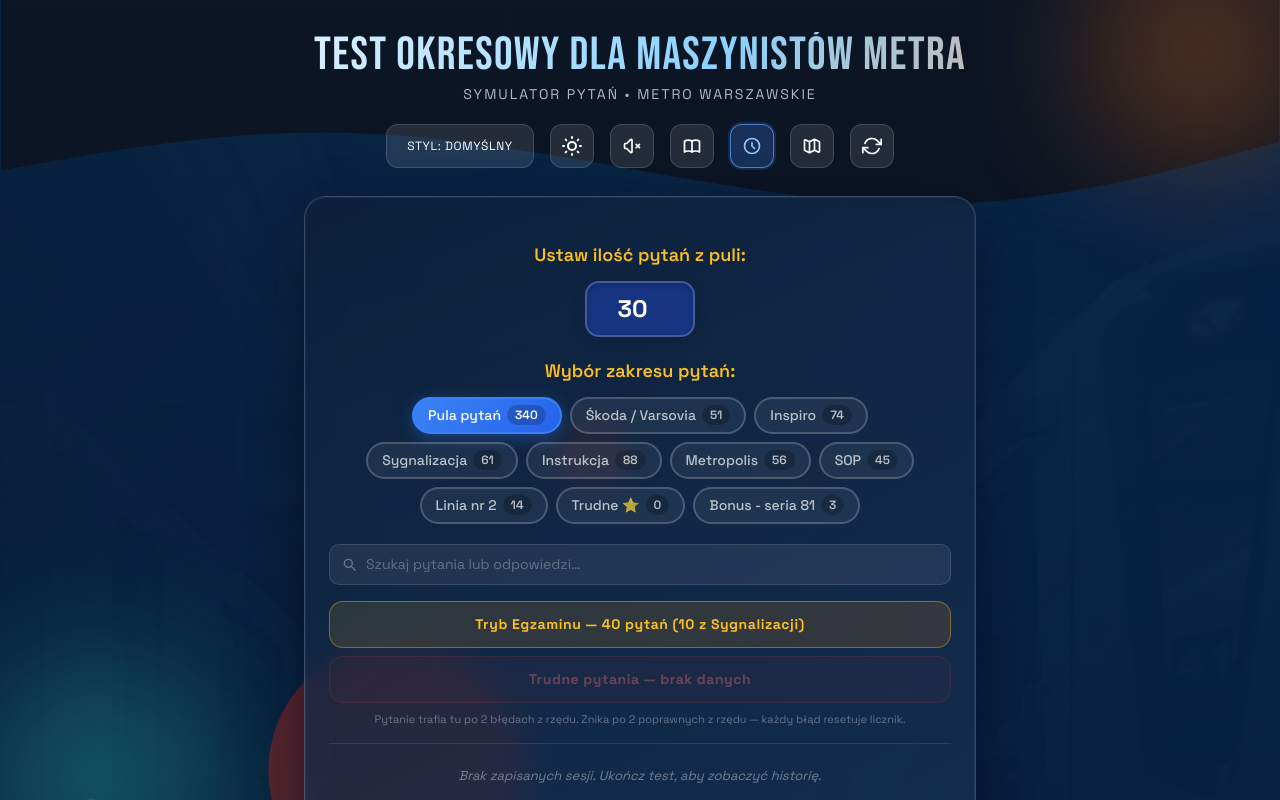
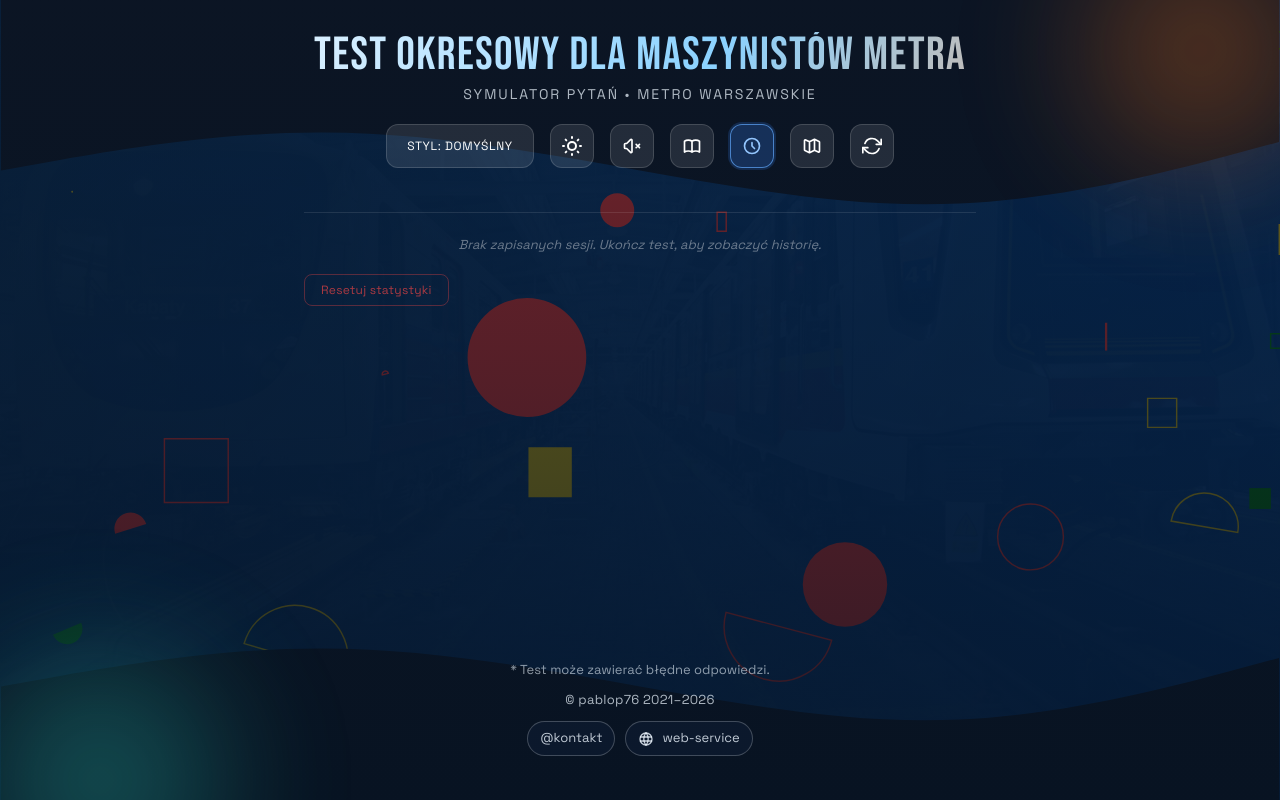
Before and after one commit to pablop76/metro-test, a React (Create React App) app: page / in a window 1280 px wide. Both pictures are taken after a click on the button 752 px from the left and 145 px from the top of the page. Shown: the top 800 px of the page. Built offline with nearby package versions, Linux system fonts and the light colour scheme.

Commit message:
fix: mapa i historia zastępują widok quizu zamiast nakładać się na niego

```diff
--- a/src/App.js
+++ b/src/App.js
@@ -460,7 +460,7 @@ function App() {
         </button>
         <button
           className={`control-btn ${showHistory ? "active" : ""}`}
-          onClick={() => setShowHistory(h => !h)}
+          onClick={() => { setShowHistory(h => !h); setShowMap(false); }}
           title="Historia sesji"
         >
           <svg className="h-5 w-5" fill="none" stroke="currentColor" viewBox="0 0 24 24">
@@ -469,7 +469,7 @@ function App() {
         </button>
         <button
           className={`control-btn ${showMap ? "active" : ""}`}
-          onClick={() => setShowMap(m => !m)}
+          onClick={() => { setShowMap(m => !m); setShowHistory(false); }}
           title="Mapa postępów"
         >
           <svg className="h-5 w-5" fill="none" stroke="currentColor" viewBox="0 0 24 24">
@@ -498,6 +498,23 @@ function App() {
         </div>
       )}
 
+      {showHistory && (
+        <div className="flex justify-center flex-grow p-4">
+          <div className="w-full max-w-2xl">
+            <SessionHistory />
+            <button className="reset-stats-btn" onClick={handleResetStats}>Resetuj statystyki</button>
+          </div>
+        </div>
+      )}
+
+      {showMap && allQuestions.length > 0 && (
+        <div className="flex justify-center flex-grow px-4 pb-4 pt-2">
+          <MetroMap allQuestions={allQuestions} />
+        </div>
+      )}
+
+      {!showHistory && !showMap && (
+        <>
           <div className="flex justify-center flex-grow p-4">
             <div className="setup-panel glass-card w-full max-w-2xl p-6 text-center">
               <LimitOfquestions handleChangeLimit={handleChangeLimit} maxQuestions={examMode ? EXAM_TOTAL_COUNT : maxQuestions} currentTest={currentTest} poolSize={fullFilteredLength} disabled={examMode}>
@@ -557,26 +574,13 @@ function App() {
                   )}
                 </div>
               )}
-          {/* Historia sesji */}
-          {showHistory && (
-            <>
-              <SessionHistory />
-              <button className="reset-stats-btn" onClick={handleResetStats}>
-                Resetuj statystyki
-              </button>
+            </div>
+          </div>
         </>
       )}
-        </div>
-      </div>
 
-      {/* Mapa postępów */}
-      {showMap && allQuestions.length > 0 && (
-        <div className="flex justify-center px-4 pb-2">
-          <MetroMap allQuestions={allQuestions} />
-        </div>
-      )}
-
-      {showWrongAnswers ? (
+      {!showHistory && !showMap && (
+        showWrongAnswers ? (
           <WrongAnswers wrongAnswers={wrongAnswers} startMistakesReview={startMistakesReview} />
         ) : currentTest.length === 0 ? null : (
           <>
@@ -608,6 +612,7 @@ function App() {
               <ProgressStats correctAnswers={correctAnswers} inCorrectAnswers={inCorrectAnswers} maxQuestions={maxQuestions} learningMode={learningMode} totalAnswered={totalAnswered} />
             )}
           </>
+        )
       )}
       <Footer />
     </div>
```
Lines whose indentation alone changed are shown as unchanged.
